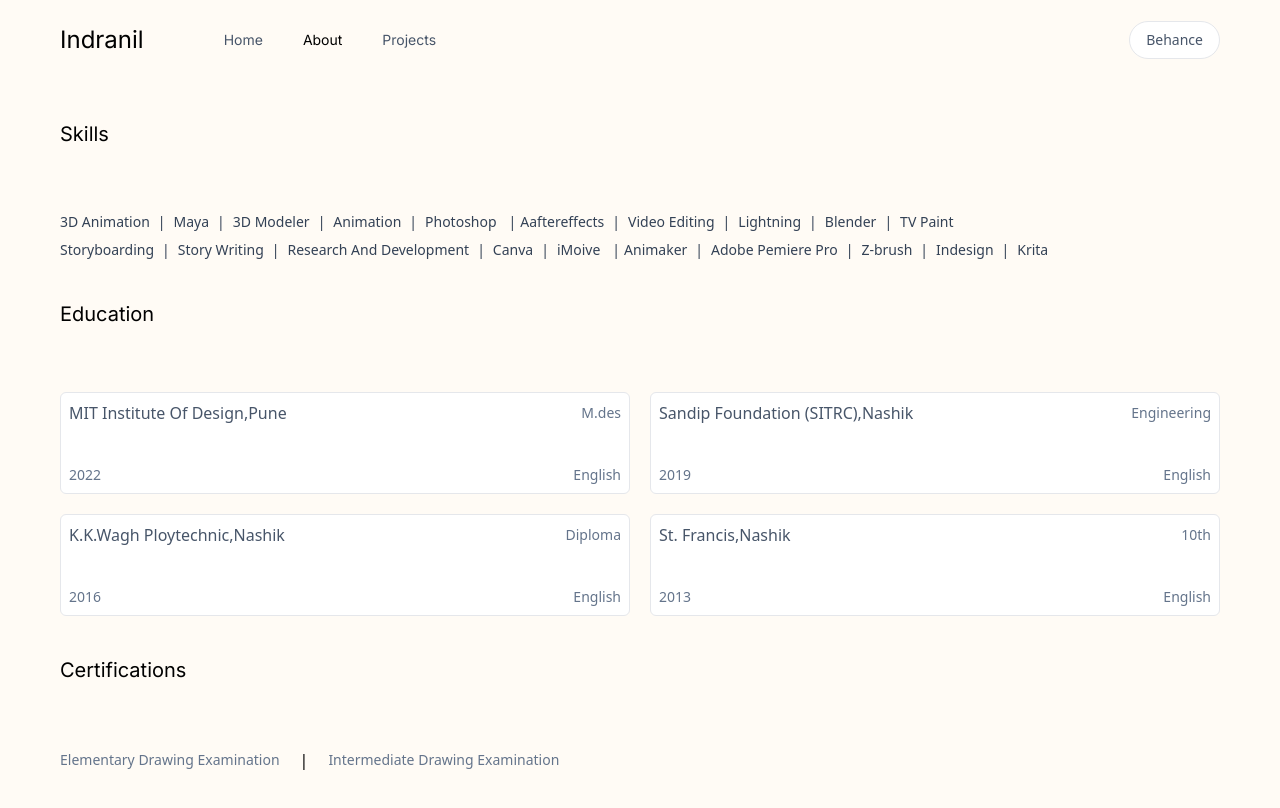
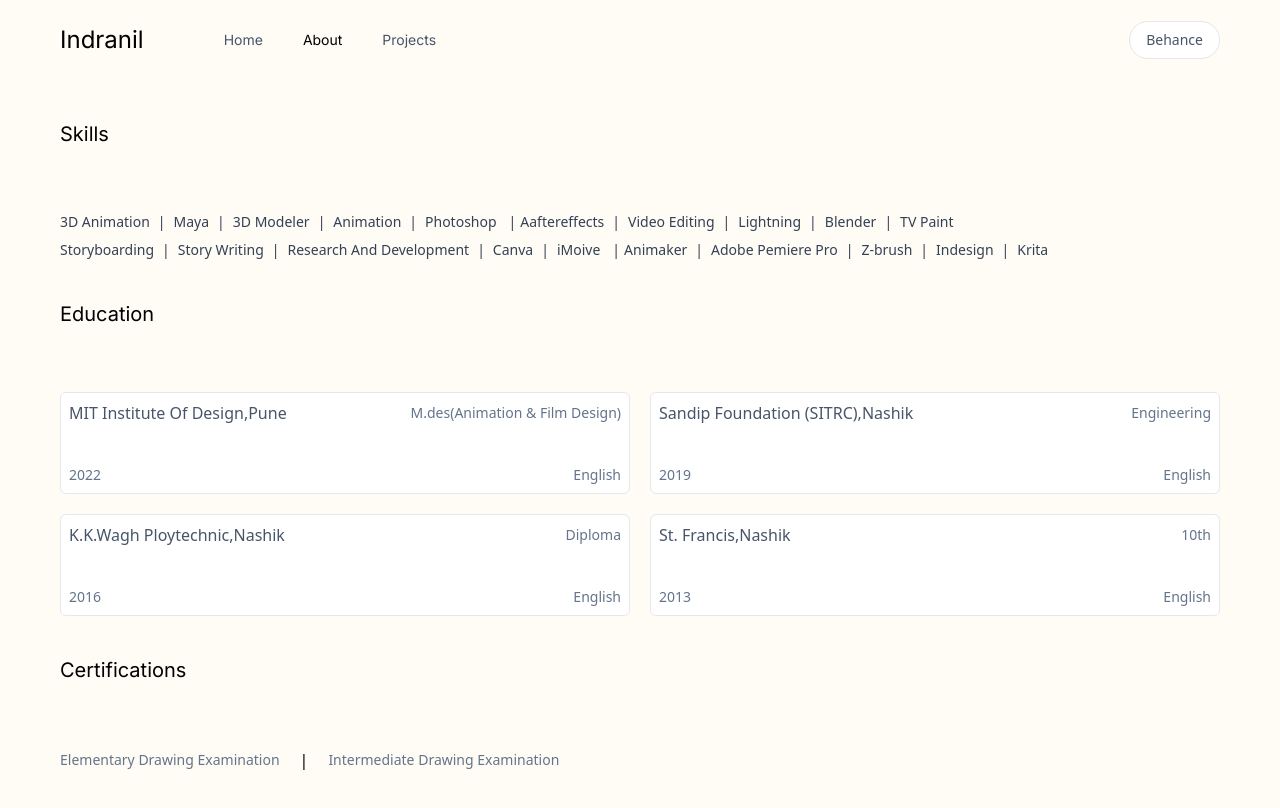
Before and after one commit to Pushkar2912/indranil-portfolio, a Next.js app: page /about in a window 1280 px wide. Shown: the top 808 px of the page. Built offline with nearby package versions, Linux system fonts and the light colour scheme; a web font is replaced by a local one.

Commit message:
feat: styling home, project

```diff
--- a/src/app/(landing)/page.jsx
+++ b/src/app/(landing)/page.jsx
@@ -7,7 +7,7 @@ const Landing = () => {
     return (
 
 
-        <div className='flex'>
+        <div className='flex mb-20'>
             <Introduction />
             <PersonalInfo />
         </div>
--- a/src/app/about/page.jsx
+++ b/src/app/about/page.jsx
@@ -30,7 +30,7 @@ const About = () => {
                 <div className='flex flex-col gap-16'>
                     <p className={`text-xl ${inter.className}`}>Education</p>
                     <div className='grid grid-cols-2 gap-5'>
-                        <Card institute={"MIT Institute Of Design"} standard={"M.des"} location={"Pune"} medium={"English"} year={"2022"} />
+                        <Card institute={"MIT Institute Of Design"} standard={"M.des(Animation & Film Design)"} location={"Pune"} medium={"English"} year={"2022"} />
                         <Card institute={"Sandip Foundation (SITRC)"} standard={"Engineering"} location={"Nashik"} medium={"English"} year={"2019"} />
                         <Card institute={"K.K.Wagh Ploytechnic"} standard={"Diploma"} location={"Nashik"} medium={"English"} year={"2016"} />
                         <Card institute={"St. Francis"} standard={"10th"} location={"Nashik"} medium={"English"} year={"2013"} />
--- a/src/app/projects/page.js
+++ b/src/app/projects/page.js
@@ -3,7 +3,7 @@ import React from 'react'
 
 const Projects = () => {
     return (
-            <div className='h-screen  flex flex-col gap-10'>
+            <div className='h-screen  flex flex-col gap-10 mb-20'>
                 <div className='flex flex-col gap-16'>
                     <Card
                         titile={"Lesics Inhouse Projects"}
```
